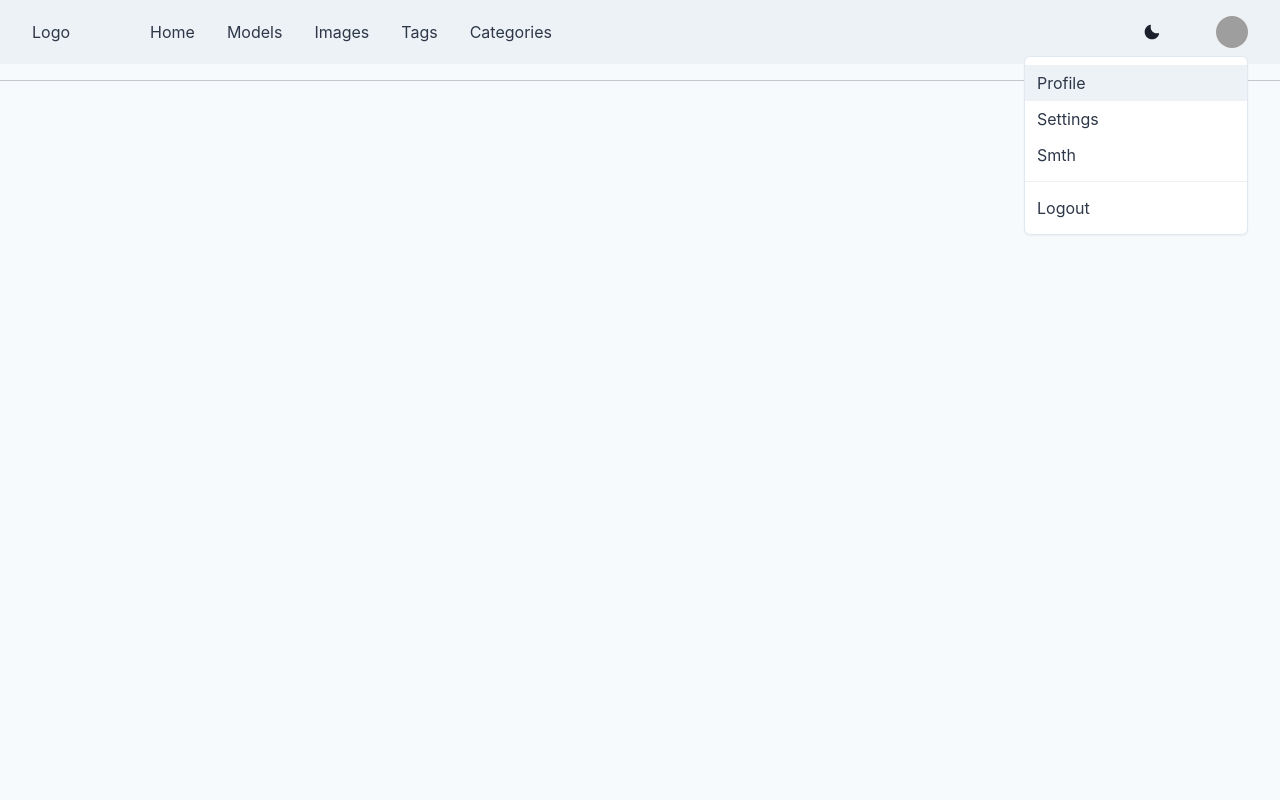
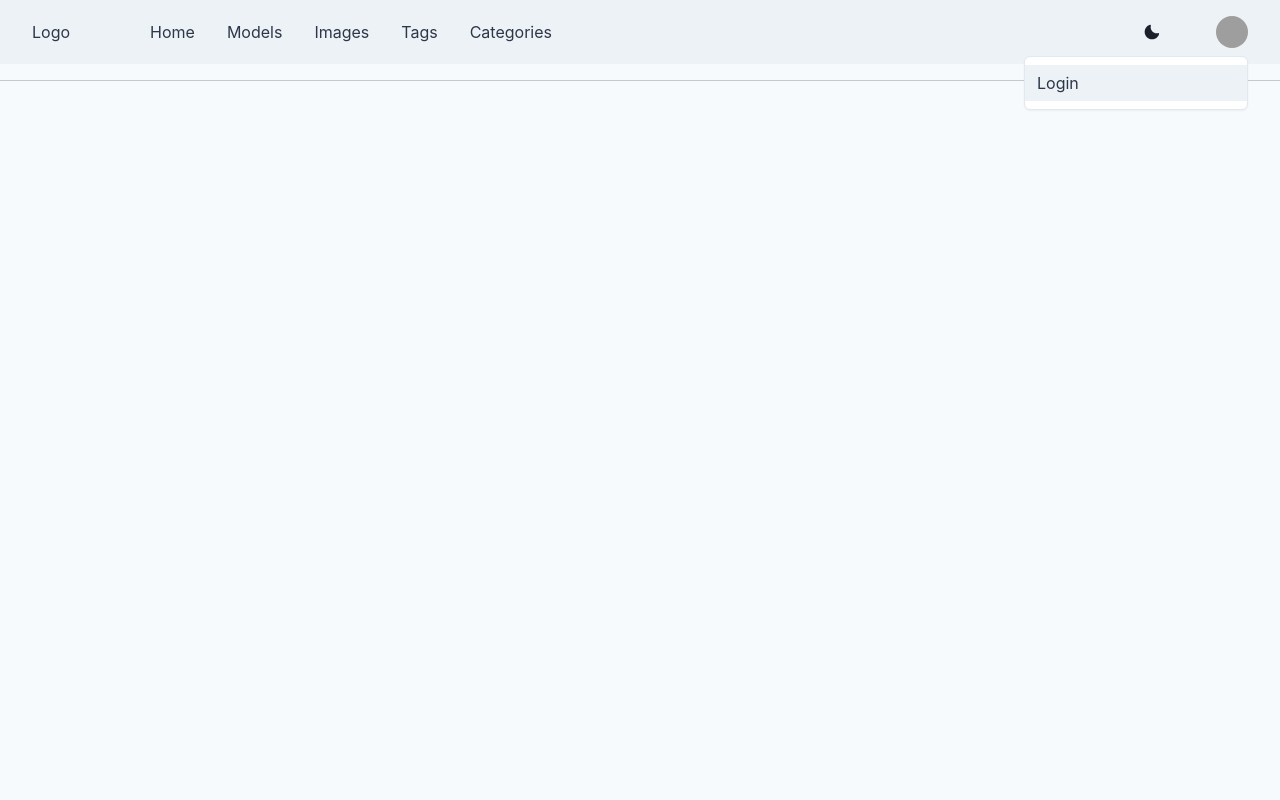
Before and after one commit to kubas33/ai-folio-ReactAPP, a React (Vite) app: page / in a window 1280 px wide. Both pictures are taken after a click on the button 1232 px from the left and 32 px from the top of the page. Shown: the top 800 px of the page. Built offline with nearby package versions, Linux system fonts and the light colour scheme; grey boxes are pictures that could not be loaded.

Commit message:
Add displaying email after login

```diff
--- a/src/components/MainNavbar.tsx
+++ b/src/components/MainNavbar.tsx
@@ -1,7 +1,10 @@
 import { CloseIcon, HamburgerIcon, MoonIcon, SunIcon } from '@chakra-ui/icons';
-import { Avatar, Box, Button, Center, Container, Flex, HStack, IconButton, ListItem, Menu, MenuButton, MenuDivider, MenuItem, MenuList, Stack, UnorderedList, useColorMode, useColorModeValue, useDisclosure } from '@chakra-ui/react';
+import { Avatar, Box, Button, Center, Container, Flex, HStack, IconButton, ListItem, Menu, MenuButton, MenuDivider, MenuItem, MenuList, Stack, Text, UnorderedList, useColorMode, useColorModeValue, useDisclosure } from '@chakra-ui/react';
 import { Link as ReactRouterLink } from 'react-router-dom'
 import { Link as LinkProps } from '@chakra-ui/react'
+import { AuthState, logout } from '../store/authSlice';
+import { RootState } from '../store/store';
+import { useDispatch, useSelector } from 'react-redux';
 
 const Links: string[] = ['Home', 'Models', 'Images', 'Tags', 'Categories'];
 
@@ -20,9 +23,13 @@ const NavLink = (props: LinkProps) => {
 }
 
 function MainNavbar() {
+  const dispatch = useDispatch();
   const { isOpen, onOpen, onClose } = useDisclosure();
   const { colorMode, toggleColorMode } = useColorMode()
-
+  const { email }: AuthState = useSelector((state: RootState) => state.auth);
+  const handleLogout = () => {
+    dispatch(logout());
+  }
   return (
     <>
       <Box as={"header"} bg={useColorModeValue('gray.100', 'gray.900')} px={4} >
@@ -52,13 +59,21 @@ function MainNavbar() {
                       size={'sm'}
                       src={'https://avatars.dicebear.com/api/male/username.svg'}
                     />
+
                   </MenuButton>
                   <MenuList>
-                    <MenuItem>Profile</MenuItem>
-                    <MenuItem>Settings</MenuItem>
-                    <MenuItem>Smth</MenuItem>
-                    <MenuDivider />
-                    <MenuItem>Logout</MenuItem>
+                    {email ? (
+                      <>
+                        <Text marginTop={2} textAlign={"center"}>{email}</Text>
+                        <MenuDivider />
+                        <MenuItem>Profile</MenuItem>
+                        <MenuItem>Settings</MenuItem>
+                        <MenuItem>Smth</MenuItem>
+                        <MenuDivider />
+                        <MenuItem onClick={handleLogout}>Logout</MenuItem>
+                      </>
+                    ) : <>
+                      <MenuItem as={ReactRouterLink} to={'/login'}>Login</MenuItem></>}
                   </MenuList>
                 </Menu>
               </HStack>
```
